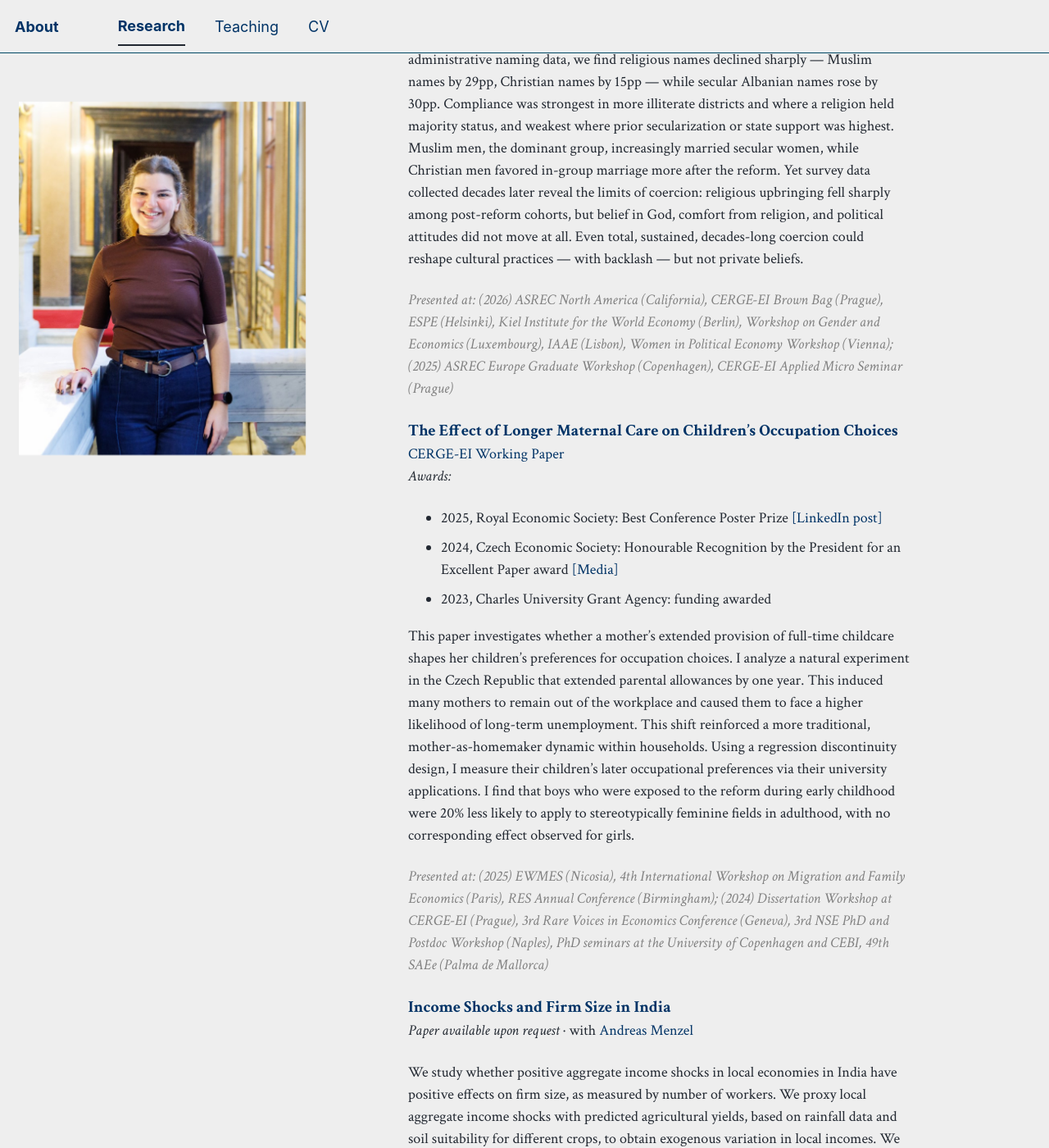
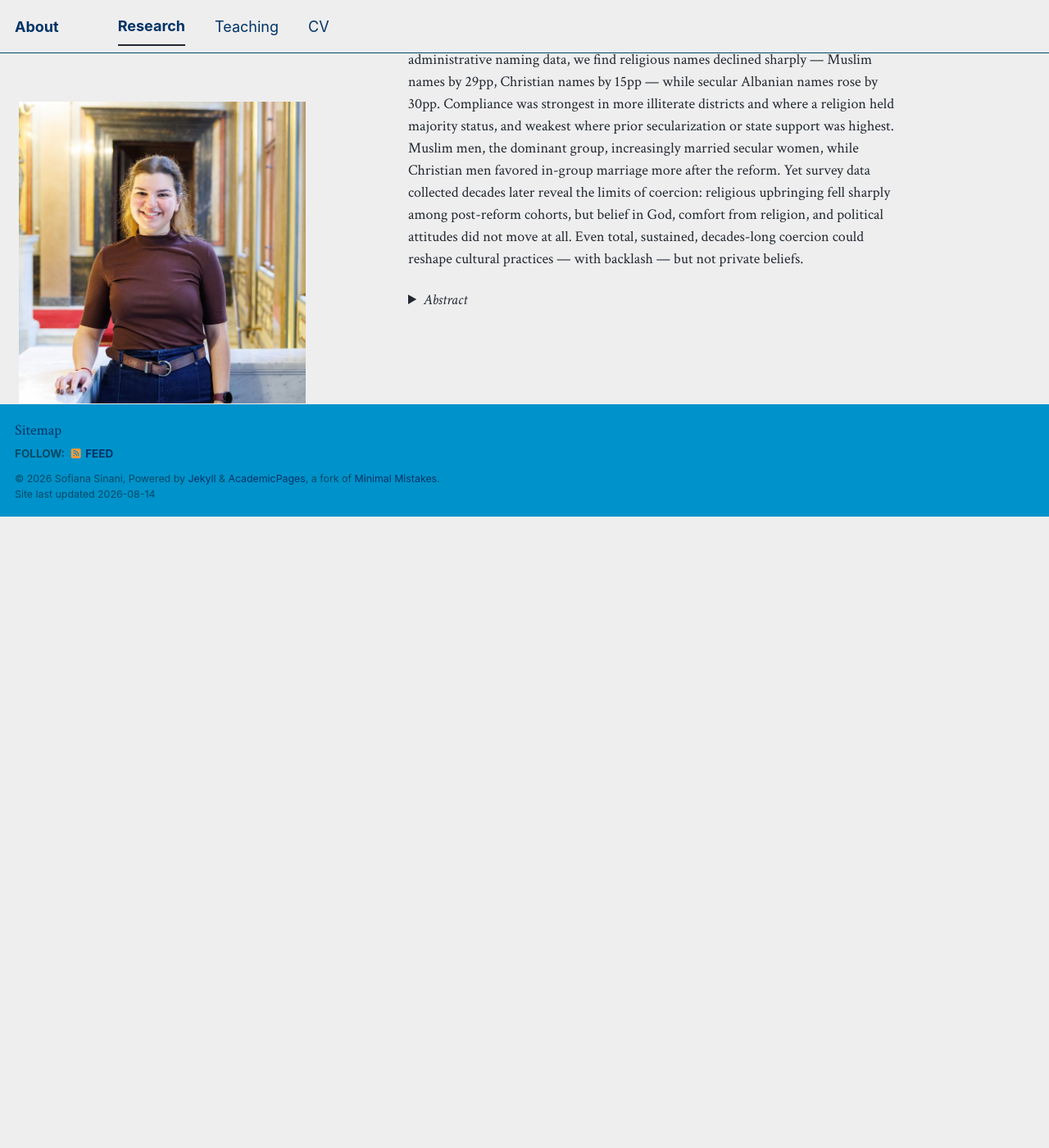
Before and after one commit to sofianasinani/sofianasinani.github.io, a Jekyll site: the page built from _publications/publications.md, in a window 1280 px wide and 1400 px high, scrolled down 359 px. Shown: the whole window at 82% size. Built offline with Jekyll 4.4.1, drawn with Linux system fonts in a browser that asks for light colours; a script bundle is joined from its source files by our own code; library files that are not in the unit come from our copies; after the commit the page ends 989 px from its top, so only the background shows below that; some of the changed text lies outside the part shown.

Commit message:
Update publications.md

```diff
--- a/_publications/publications.md
+++ b/_publications/publications.md
@@ -14,7 +14,7 @@ author_profile: true
 
 Can a state force people to change their identity, or only how they express it? We study Albania's 1967 campaign, when the Communist regime banned religion and promoted a secular "pure Albanian" identity. Using a bunching design on decades of administrative naming data, we find religious names declined sharply — Muslim names by 29pp, Christian names by 15pp — while secular Albanian names rose by 30pp. Compliance was strongest in more illiterate districts and where a religion held majority status, and weakest where prior secularization or state support was highest. Muslim men, the dominant group, increasingly married secular women, while Christian men favored in-group marriage more after the reform. Yet survey data collected decades later reveal the limits of coercion: religious upbringing fell sharply among post-reform cohorts, but belief in God, comfort from religion, and political attitudes did not move at all. Even total, sustained, decades-long coercion could reshape cultural practices — with backlash — but not private beliefs.
 
-<p><em><span style="color: grey;">Presented at: (2026) ASREC North America (California), CERGE-EI Brown Bag (Prague), ESPE (Helsinki), Kiel Institute for the World Economy (Berlin), Workshop on Gender and Economics (Luxembourg), IAAE (Lisbon), Women in Political Economy Workshop (Vienna); (2025) ASREC Europe Graduate Workshop (Copenhagen), CERGE-EI Applied Micro Seminar (Prague)</span></em></p>
+<p><em><span style="color: grey;"><details><summary>Abstract</summary><br>: (2026) ASREC North America (California), CERGE-EI Brown Bag (Prague), ESPE (Helsinki), Kiel Institute for the World Economy (Berlin), Workshop on Gender and Economics (Luxembourg), IAAE (Lisbon), Women in Political Economy Workshop (Vienna); (2025) ASREC Europe Graduate Workshop (Copenhagen), CERGE-EI Applied Micro Seminar (Prague)</span></em></p>
 
 <div style="margin-top: 15px;"></div>
 
```
